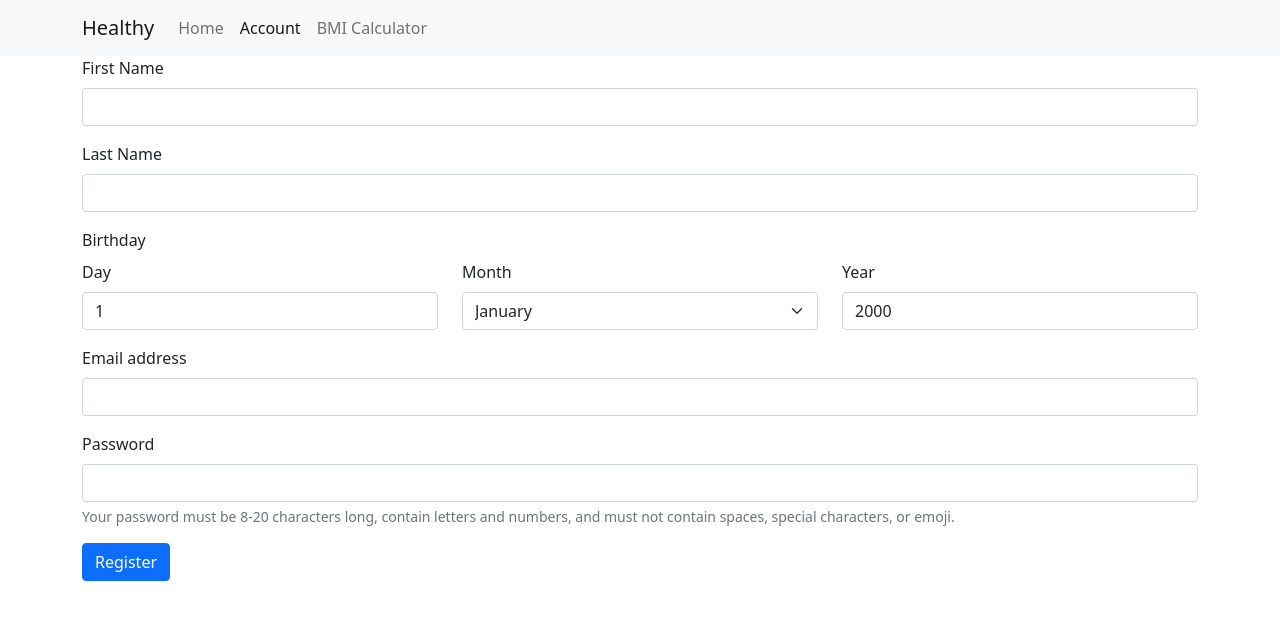
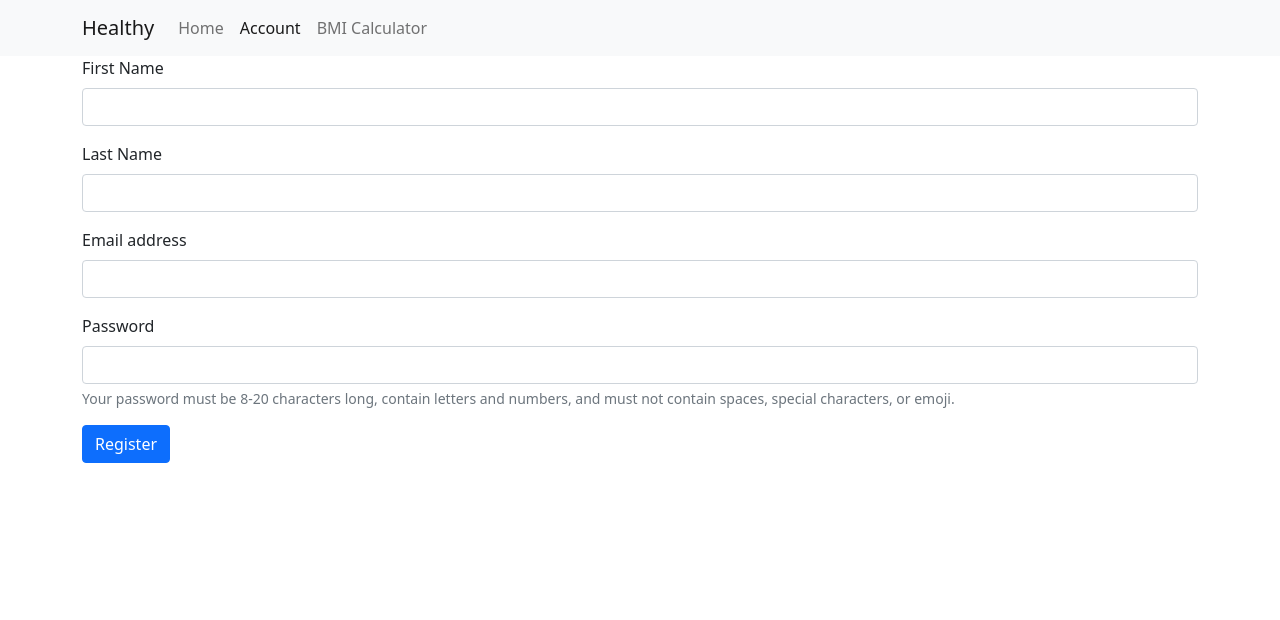
Before and after one commit to jason-nordheim/healthy, a React (Create React App) app: page /account in a window 1280 px wide. Shown: the top 620 px of the page. Built offline with nearby package versions, Linux system fonts and the light colour scheme.

Commit message:
added some divs for bootstrap classes, and added a display for error messages if the form submission goes ary

```diff
--- a/src/components/forms/RegisterForm.js
+++ b/src/components/forms/RegisterForm.js
@@ -2,6 +2,7 @@ import { useState } from "react";
 import { MONTHS, SERVER_URI } from "../../config";
 
 export const RegisterForm = () => {
+  const [error, setError] = useState("");
   const [formValues, setFormValues] = useState({
     first: "",
     last: "",
@@ -33,11 +34,19 @@ export const RegisterForm = () => {
         "Content-Type": "application/json",
       },
       body: JSON.stringify({ user }),
+    })
+      .then((res) => res.json())
+      .then((data) => {
+        if (data.error) {
+          setError(data.error);
+        }
+        // todo: handle success event
+        console.log("data", data);
+      })
+      .catch((error) => {
+        console.error(error);
+        setError(error);
       });
-  };
-  const handleBirthdayChange = (event) => {
-    const { name, value } = event.target;
-    setBirthday({ ...birthday, [name]: value });
   };
   const handleFormValueChange = (event) => {
     const { name, value } = event.target;
@@ -76,69 +85,7 @@ export const RegisterForm = () => {
         </div>
       </div>
       <div className="row">
-        <label htmlFor="birthday" className="form-label">
-          Birthday
-        </label>
         <div className="col mb-3">
-          <label htmlFor="day" className="form-label">
-            Day
-          </label>
-          <input
-            className="form-control"
-            type="number"
-            name="day"
-            id="day"
-            min="1"
-            max="31"
-            value={day}
-            onChange={handleBirthdayChange}
-          />
-        </div>
-        <div className="col mb-3">
-          <label htmlFor="month" className="form-label">
-            Month
-          </label>
-          <select
-            name="month"
-            id="month"
-            name="month"
-            className="form-select"
-            value={month}
-            onChange={handleBirthdayChange}
-          >
-            {MONTHS.map((m) => {
-              return m.id === month ? (
-                <option
-                  key={m.value}
-                  id={m.id}
-                  value={m.id}
-                  className="selected"
-                >
-                  {m.name}
-                </option>
-              ) : (
-                <option key={m.value} id={m.id} value={m.id}>
-                  {m.name}
-                </option>
-              );
-            })}
-          </select>
-        </div>
-        <div className="col mb-3">
-          <label className="form-label" htmlFor="year">
-            Year
-          </label>
-          <input
-            className="form-control"
-            type="number"
-            name="year"
-            id="year"
-            value={year}
-            onChange={handleBirthdayChange}
-          />
-        </div>
-      </div>
-      <div className="mb-3">
           <label htmlFor="email" className="form-label">
             Email address
           </label>
@@ -151,6 +98,8 @@ export const RegisterForm = () => {
             onChange={handleFormValueChange}
           />
         </div>
+      </div>
+      <div className="row">
         <div className="mb-3">
           <label htmlFor="exampleInputPassword1" className="form-label">
             Password
@@ -169,10 +118,25 @@ export const RegisterForm = () => {
             numbers, and must not contain spaces, special characters, or emoji.
           </div>
         </div>
-
-      <button type="submit" className="btn btn-primary" onClick={handleSubmit}>
+      </div>
+      <div className="row">
+        <div className="col">
+          <button
+            type="submit"
+            className="btn btn-primary"
+            onClick={handleSubmit}
+          >
             Register
           </button>
+        </div>
+      </div>
+      {error && (
+        <div className="row">
+          <div className="col mt-3">
+            <h6 className="text-danger text-center">{error}</h6>
+          </div>
+        </div>
+      )}
     </form>
   );
 };
```
Lines whose indentation alone changed are shown as unchanged.
